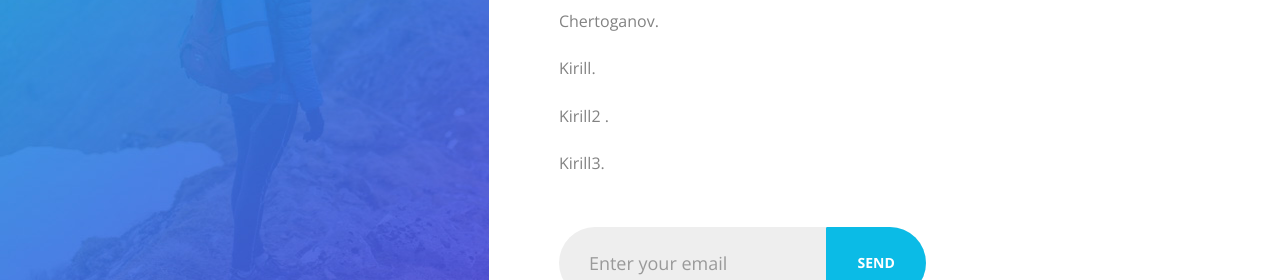
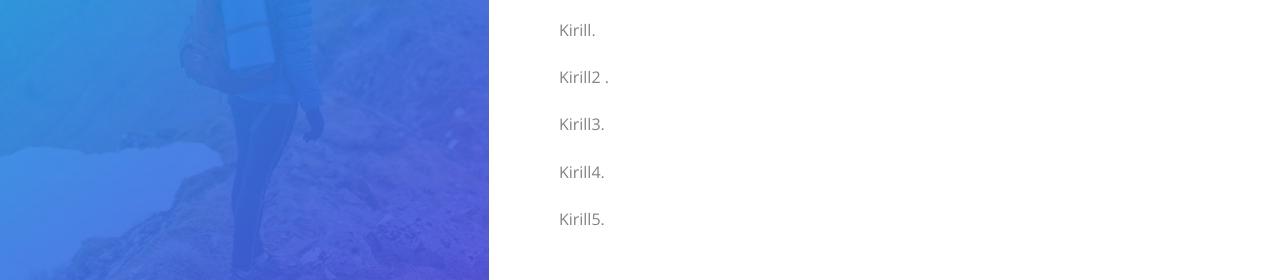
Before and after one commit to Chertoganov/gittest, a plain HTML site: page launcher/index.html in a window 1280 px wide. Shown: the part 397-677 px from the top of the page. Drawn offline with nearby package versions, Linux system fonts and the light colour scheme; files whose address does not match are found by name.

Commit message:
my second changes

```diff
--- a/launcher/index.html
+++ b/launcher/index.html
@@ -67,6 +67,8 @@
 									<p>Kirill.</p>
 									<p>Kirill2 .</p>
 									<p>Kirill3.</p>
+									<p>Kirill4.</p>
+									<p>Kirill5.</p>
 								</div>
 							</div>
 
```
